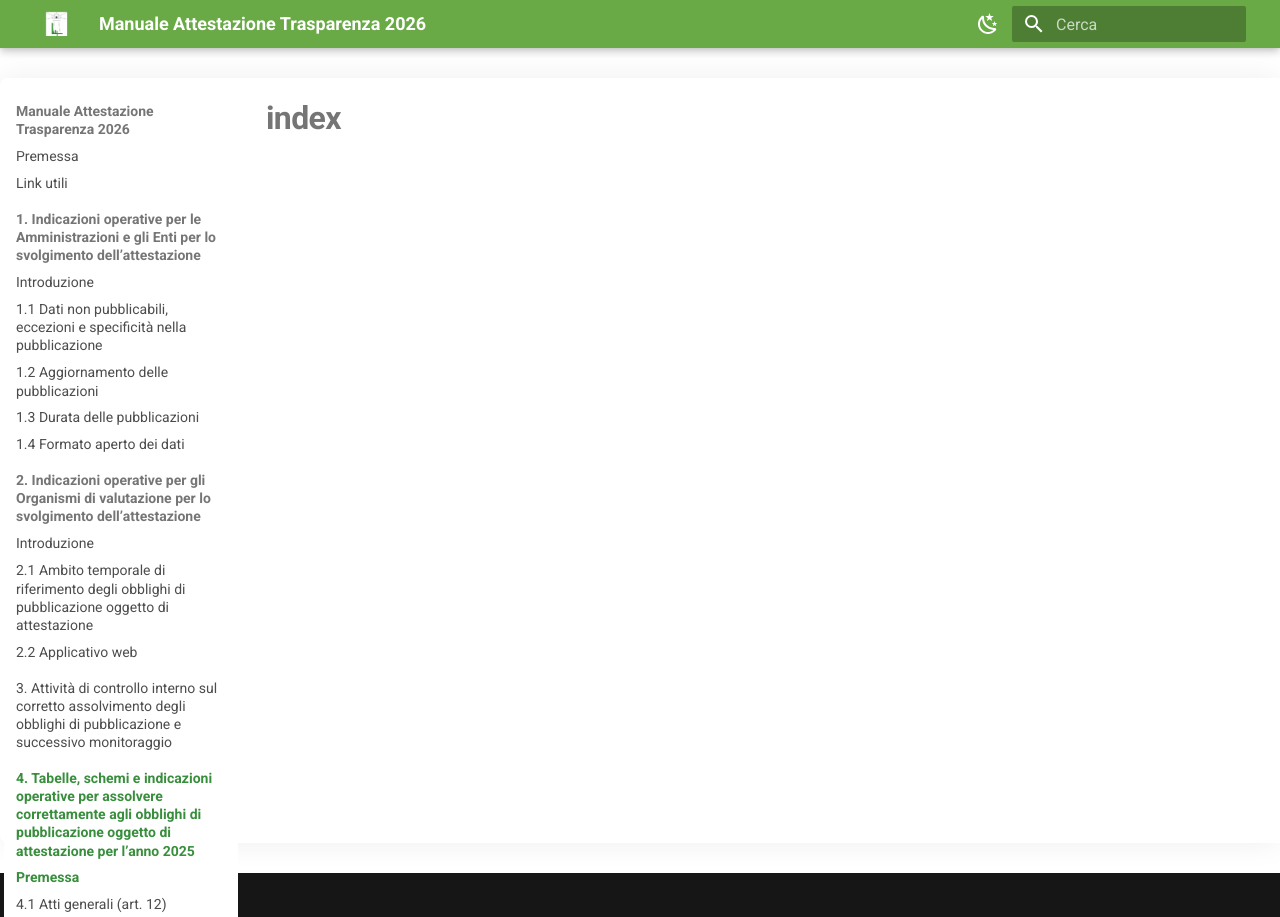
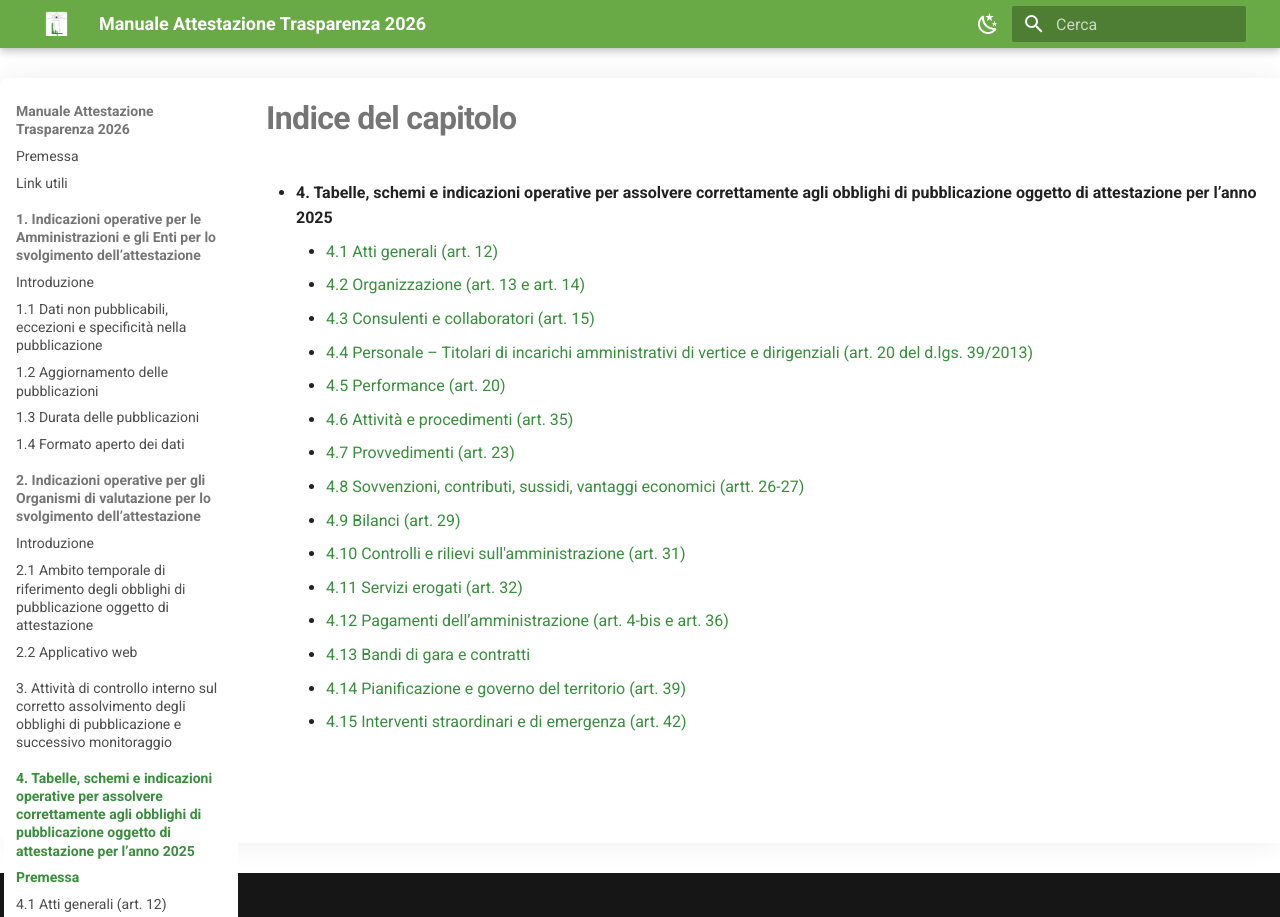
Before and after one commit to Lab4srl/manuale-trasparenza-2026, an MkDocs documentation site: the page built from docs/capitolo-4/index.md, in a window 1280 px wide. Built offline with MkDocs 1.6.1 and Material for MkDocs 9.7.7, drawn with Linux system fonts in a browser that asks for light colours.

Commit message:
Aggiornamento manuale

```diff
--- a/docs/capitolo-4/index.md
+++ b/docs/capitolo-4/index.md
@@ -1 +1,18 @@
-# index
+# Indice del capitolo
+
+- **4. Tabelle, schemi e indicazioni operative per assolvere correttamente agli obblighi di pubblicazione oggetto di attestazione per l’anno 2025**
+    - [4.1 Atti generali (art. 12)](4-1-atti-generali.md)
+    - [4.2 Organizzazione (art. 13 e art. 14)](4-2-organizzazione.md)
+    - [4.3 Consulenti e collaboratori (art. 15)](4-3-consulenti-collaboratori.md)
+    - [4.4 Personale – Titolari di incarichi amministrativi di vertice e dirigenziali (art. 20 del d.lgs. 39/2013)](4-4-personale-vertice-dirigenziali.md)
+    - [4.5 Performance (art. 20)](4-5-performance.md)
+    - [4.6 Attività e procedimenti (art. 35)](4-6-attivita-procedimenti.md)
+    - [4.7 Provvedimenti (art. 23)](4-7-provvedimenti.md)
+    - [4.8 Sovvenzioni, contributi, sussidi, vantaggi economici (artt. 26-27)](4-8-sovvenzioni-contributi.md)
+    - [4.9 Bilanci (art. 29)](4-9-bilanci.md)
+    - [4.10 Controlli e rilievi sull'amministrazione (art. 31)](4-10-controlli-rilievi.md)
+    - [4.11 Servizi erogati (art. 32)](4-11-servizi-erogati.md)
+    - [4.12 Pagamenti dell’amministrazione (art. 4-bis e art. 36)](4-12-pagamenti.md)
+    - [4.13 Bandi di gara e contratti](4-13-bandi-gara-contratti.md)
+    - [4.14 Pianificazione e governo del territorio (art. 39)](4-14-pianificazione-territorio.md)
+    - [4.15 Interventi straordinari e di emergenza (art. 42)](4-15-interventi-straordinari.md)
```
